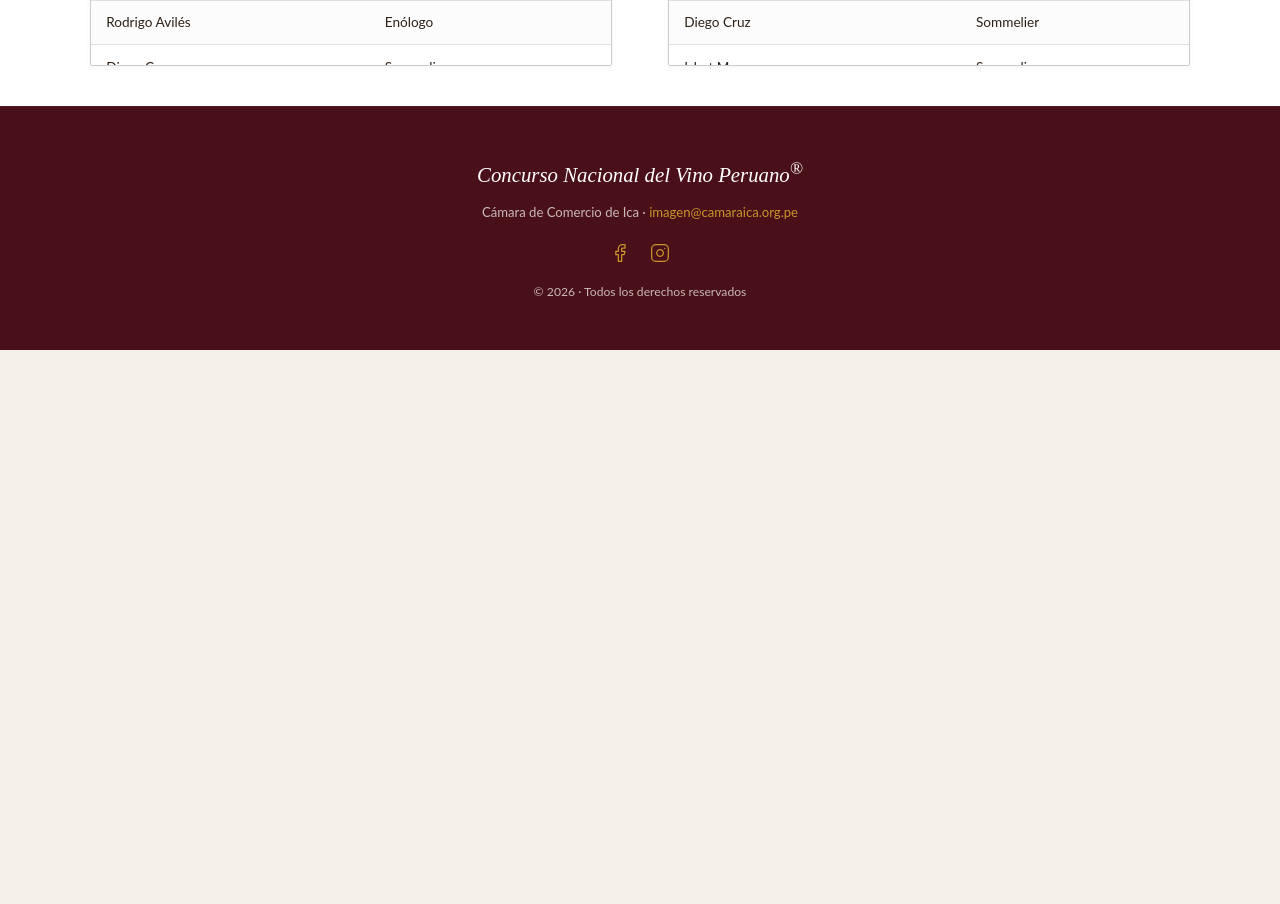
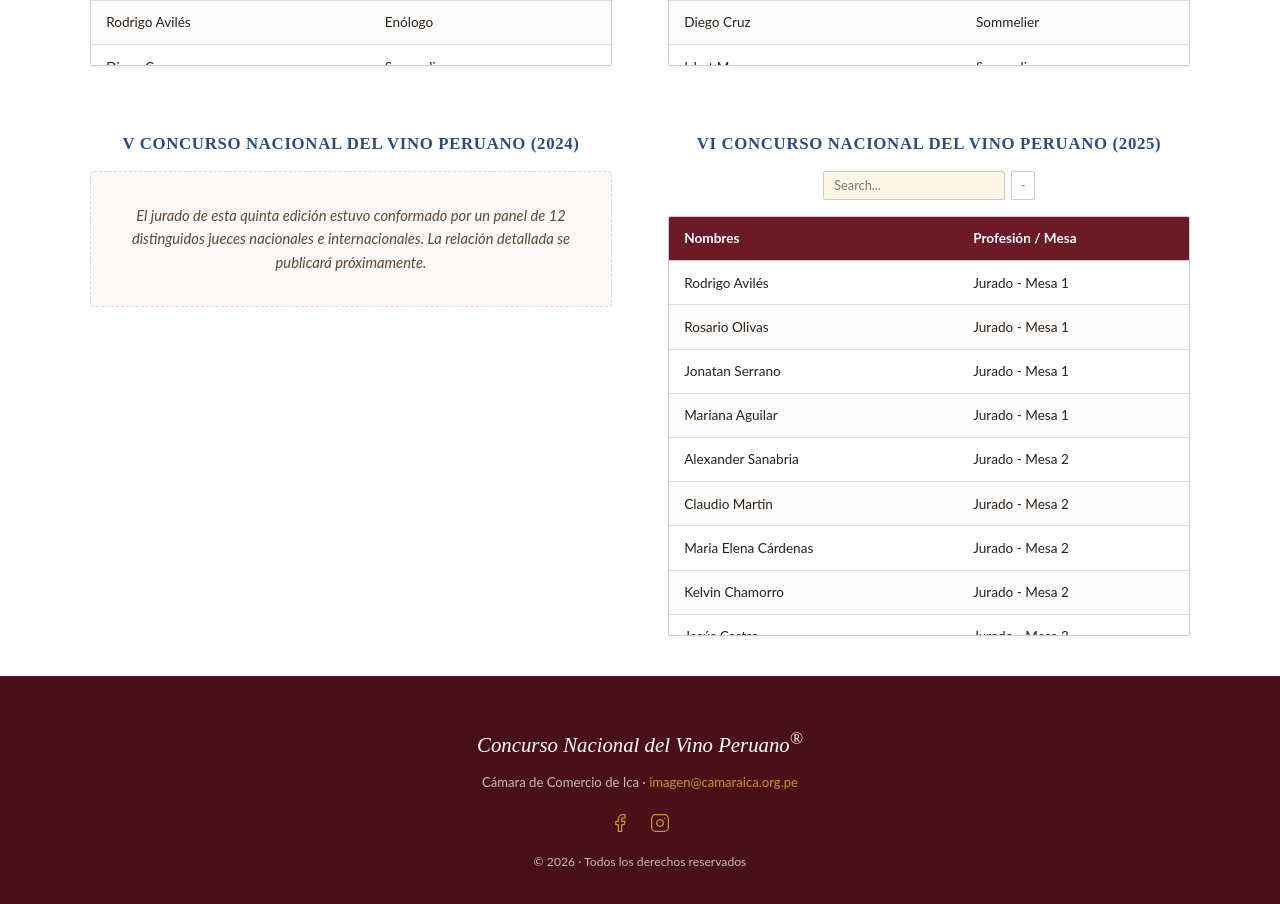
Before and after one commit to cci-ti/concursovino, a React (Vite) app: page /jueces in a window 1280 px wide. Shown: the part 1300-2204 px from the top of the page. Before the commit the page ends 1650 px from the top, so only its background shows below. Built offline with nearby package versions, Linux system fonts and the light colour scheme.

Commit message:
Cambios en el Historico Ediciones

```diff
--- a/src/pages/Historico.tsx
+++ b/src/pages/Historico.tsx
@@ -44,7 +44,9 @@
             <div className="edicion-stat"><b>+55</b><small>Premiados</small></div>
           </div>
           <div className="edicion-body">
-            <p>El Concurso Nacional del Vino Peruano reunió en el Hotel El Carmelo de Ica a destacados productores y especialistas del sector vitivinícola para una nueva edición dedicada a reconocer la calidad y excelencia de los vinos del país. El certamen fue organizado de manera conjunta por CITEagroindustrial, la Dirección Regional de Producción y la Cámara de Comercio de Ica, consolidando una alianza estratégica en favor del desarrollo de la industria vitivinícola peruana.</p>
+            <p>Del 9 al 11 de diciembre de 2020, el Concurso Nacional del Vino Peruano reunió en el Hotel El Carmelo de Ica a destacados productores y especialistas del sector vitivinícola para una nueva edición dedicada a reconocer la calidad y excelencia de los vinos del país.</p>
+            <p>El certamen fue organizado de manera conjunta por CITEagroindustrial, la Dirección Regional de Producción y la Cámara de Comercio de Ica, consolidando una alianza estratégica en favor del desarrollo de la industria vitivinícola peruana.</p>
+            <p>Durante esta edición se recibieron 104 muestras, representativas de las principales regiones productoras del Perú, las cuales fueron evaluadas bajo rigurosos estándares técnicos por un panel conformado por 12 catadores expertos. Gracias a este proceso de evaluación, más de 55 muestras fueron distinguidas con medallas de Oro, Plata y Bronce, reconociendo la calidad, innovación y esfuerzo de los productores nacionales y reafirmando el compromiso del concurso con la promoción de la cultura del vino peruano.</p>
             <div style={{ marginTop: '1.8rem' }}>
               <a
                 href="https://drive.google.com/file/d/17dJ-GdhQfTCcobqZHADSaCIS-d8voaWi/view?usp=sharing"
@@ -158,16 +160,18 @@
             <div className="edicion-num">V</div>
             <div className="edicion-meta">
               <strong>Edición 2024</strong>
-              Ica · Ciudad de Ica
+              16–19 de octubre · Ciudad de Ica
             </div>
           </div>
           <div className="edicion-stats">
-            <div className="edicion-stat"><b>165</b><small>Muestras</small></div>
+            <div className="edicion-stat"><b>246</b><small>Muestras</small></div>
             <div className="edicion-stat"><b>12</b><small>Catadores</small></div>
             <div className="edicion-stat"><b>+70</b><small>Premiados</small></div>
           </div>
           <div className="edicion-body">
-            <p>La quinta edición del Concurso Nacional del Vino Peruano se llevó a cabo en la histórica ciudad vitivinícola de Ica, consolidando los logros y la evaluación técnica de los productores nacionales y promoviendo la mejora constante de la industria local.</p>
+            <p>Del 16 al 19 de octubre de 2024, la Cámara de Comercio, Industria y Turismo de Ica organizó el V Concurso Nacional del Vino Peruano en la ciudad de Ica, consolidando este certamen como el principal espacio de evaluación y reconocimiento de la excelencia vitivinícola del país. El concurso tuvo como objetivo promover la calidad de los vinos peruanos, impulsar la competitividad de las bodegas nacionales y fortalecer el posicionamiento de la industria vitivinícola a nivel nacional e internacional.</p>
+            <p>En esta quinta edición participaron 246 muestras de vino provenientes de diversas regiones productoras del Perú, las cuales fueron evaluadas mediante catas a ciegas por un panel de 12 jueces nacionales e internacionales, quienes aplicaron rigurosos estándares técnicos para garantizar un proceso de calificación objetivo, transparente e imparcial.</p>
+            <p>El certamen permitió reconocer a las mejores bodegas del país por la calidad de sus productos, destacando la diversidad, innovación y desarrollo alcanzado por la vitivinicultura peruana. Asimismo, reafirmó el compromiso de la Cámara de Comercio de Ica con la promoción de la cultura del vino y el fortalecimiento del sector, consolidando al Concurso Nacional del Vino Peruano como el máximo referente nacional para la evaluación y reconocimiento de los vinos peruanos.</p>
             <div style={{ marginTop: '1.8rem' }}>
               <a
                 href="https://drive.google.com/file/d/1BcJ5DVrAkGwGt9uzLGuz9vHMJ8XkLULu/view?usp=sharing"
@@ -199,7 +203,55 @@
           <div className="edicion-body">
             <p>Del 24 al 27 de septiembre de 2025, el Concurso Nacional del Vino Peruano celebró su sexta edición en la ciudad de Tacna, marcando un nuevo hito en su proceso de descentralización y fortalecimiento de la industria vitivinícola nacional. Esta edición fue organizada por la Cámara de Comercio, Industria y Turismo de Ica, en alianza con el Gobierno Regional de Tacna, consolidando una articulación estratégica entre el sector público y privado para promover la calidad, competitividad y reconocimiento del vino peruano.</p>
             <p>El certamen reunió 174 muestras, representativas de las principales regiones vitivinícolas del país, las cuales fueron sometidas a una rigurosa evaluación técnica por un panel de 13 catadores expertos, nacionales e internacionales. Gracias a este proceso, más de 77 muestras fueron distinguidas con medallas de Oro, Plata y Bronce, reconociendo la excelencia de los vinos participantes y reafirmando al Concurso Nacional del Vino Peruano como el principal escenario de evaluación, promoción y valorización de la producción vitivinícola del Perú.</p>
-            <div style={{ marginTop: '1.8rem' }}>
+
+            <div className="mesas-jurados-container" style={{ marginTop: '2.5rem', borderTop: '1px solid var(--line)', paddingTop: '2rem' }}>
+              <h4 style={{ fontFamily: "'Playfair Display', serif", fontSize: '1.25rem', color: 'var(--burgundy)', marginBottom: '1.2rem' }}>
+                Distribución de Jurados por Mesas (VI Edición)
+              </h4>
+              <div style={{ display: 'grid', gridTemplateColumns: 'repeat(auto-fit, minmax(220px, 1fr))', gap: '1.5rem', marginTop: '1rem' }}>
+                {/* Mesa 1 */}
+                <div style={{ background: '#fcf8f8', padding: '1.2rem', borderRadius: '6px', border: '1px solid var(--line)' }}>
+                  <h5 style={{ fontFamily: "'Playfair Display', serif", fontSize: '1.05rem', color: 'var(--burgundy)', marginBottom: '0.8rem', borderBottom: '2px solid var(--gold)', paddingBottom: '0.3rem', display: 'inline-block' }}>
+                    Mesa 1
+                  </h5>
+                  <ul style={{ listStyle: 'none', padding: 0, margin: 0, fontSize: '0.95rem', color: 'var(--text)', lineHeight: '1.8' }}>
+                    <li>Rodrigo Avilés</li>
+                    <li>Rosario Olivas</li>
+                    <li>Jonatan Serrano</li>
+                    <li>Mariana Aguilar</li>
+                  </ul>
+                </div>
+
+                {/* Mesa 2 */}
+                <div style={{ background: '#fcf8f8', padding: '1.2rem', borderRadius: '6px', border: '1px solid var(--line)' }}>
+                  <h5 style={{ fontFamily: "'Playfair Display', serif", fontSize: '1.05rem', color: 'var(--burgundy)', marginBottom: '0.8rem', borderBottom: '2px solid var(--gold)', paddingBottom: '0.3rem', display: 'inline-block' }}>
+                    Mesa 2
+                  </h5>
+                  <ul style={{ listStyle: 'none', padding: 0, margin: 0, fontSize: '0.95rem', color: 'var(--text)', lineHeight: '1.8' }}>
+                    <li>Alexander Sanabria</li>
+                    <li>Claudio Martin</li>
+                    <li>Maria Elena Cárdenas</li>
+                    <li>Kelvin Chamorro</li>
+                  </ul>
+                </div>
+
+                {/* Mesa 3 */}
+                <div style={{ background: '#fcf8f8', padding: '1.2rem', borderRadius: '6px', border: '1px solid var(--line)' }}>
+                  <h5 style={{ fontFamily: "'Playfair Display', serif", fontSize: '1.05rem', color: 'var(--burgundy)', marginBottom: '0.8rem', borderBottom: '2px solid var(--gold)', paddingBottom: '0.3rem', display: 'inline-block' }}>
+                    Mesa 3
+                  </h5>
+                  <ul style={{ listStyle: 'none', padding: 0, margin: 0, fontSize: '0.95rem', color: 'var(--text)', lineHeight: '1.8' }}>
+                    <li>Jesús Castro</li>
+                    <li>Danny Villanueva</li>
+                    <li>Maria Alejandra Ramos</li>
+                    <li>Nuria Fernández</li>
+                    <li>Luis Hernández</li>
+                  </ul>
+                </div>
+              </div>
+            </div>
+
+            <div style={{ marginTop: '2rem' }}>
               <a
                 href="https://drive.google.com/file/d/1EM5Oq2cA_U0HulYFTrAPTWQ_0qALXyUW/view?usp=sharing"
                 target="_blank"
--- a/src/pages/Jueces.tsx
+++ b/src/pages/Jueces.tsx
@@ -76,12 +76,29 @@
   { nombre: 'Martin Torre de la Gala', cargo: 'Vitivinicultor' }
 ];
 
+const juecesConcurso6: Juez[] = [
+  { nombre: 'Rodrigo Avilés', cargo: 'Jurado - Mesa 1' },
+  { nombre: 'Rosario Olivas', cargo: 'Jurado - Mesa 1' },
+  { nombre: 'Jonatan Serrano', cargo: 'Jurado - Mesa 1' },
+  { nombre: 'Mariana Aguilar', cargo: 'Jurado - Mesa 1' },
+  { nombre: 'Alexander Sanabria', cargo: 'Jurado - Mesa 2' },
+  { nombre: 'Claudio Martin', cargo: 'Jurado - Mesa 2' },
+  { nombre: 'Maria Elena Cárdenas', cargo: 'Jurado - Mesa 2' },
+  { nombre: 'Kelvin Chamorro', cargo: 'Jurado - Mesa 2' },
+  { nombre: 'Jesús Castro', cargo: 'Jurado - Mesa 3' },
+  { nombre: 'Danny Villanueva', cargo: 'Jurado - Mesa 3' },
+  { nombre: 'Maria Alejandra Ramos', cargo: 'Jurado - Mesa 3' },
+  { nombre: 'Nuria Fernández', cargo: 'Jurado - Mesa 3' },
+  { nombre: 'Luis Hernández', cargo: 'Jurado - Mesa 3' }
+];
+
 export const Jueces: React.FC = () => {
   // Independent search states
   const [searchQuery1, setSearchQuery1] = useState('');
   const [searchQuery2, setSearchQuery2] = useState('');
   const [searchQuery3, setSearchQuery3] = useState('');
   const [searchQuery4, setSearchQuery4] = useState('');
+  const [searchQuery6, setSearchQuery6] = useState('');
 
   // Filtering
   const filtered1 = juecesConcurso1.filter(
@@ -106,6 +123,12 @@
     (j) =>
       j.nombre.toLowerCase().includes(searchQuery4.toLowerCase()) ||
       j.cargo.toLowerCase().includes(searchQuery4.toLowerCase())
+  );
+
+  const filtered6 = juecesConcurso6.filter(
+    (j) =>
+      j.nombre.toLowerCase().includes(searchQuery6.toLowerCase()) ||
+      j.cargo.toLowerCase().includes(searchQuery6.toLowerCase())
   );
 
   return (
@@ -277,6 +300,53 @@
               </div>
             </div>
 
+            {/* V CONCURSO */}
+            <div className="jueces-table-section">
+              <h4 className="jueces-table-title">V Concurso Nacional del Vino Peruano (2024)</h4>
+              <p style={{ fontSize: '0.92rem', color: 'var(--text-soft)', fontStyle: 'italic', padding: '2rem 1.5rem', textAlign: 'center', lineHeight: '1.6', background: '#fcf8f8', borderRadius: '4px', border: '1px dashed var(--line)' }}>
+                El jurado de esta quinta edición estuvo conformado por un panel de 12 distinguidos jueces nacionales e internacionales. La relación detallada se publicará próximamente.
+              </p>
+            </div>
+
+            {/* VI CONCURSO */}
+            <div className="jueces-table-section">
+              <h4 className="jueces-table-title">VI Concurso Nacional del Vino Peruano (2025)</h4>
+              <div className="table-search-row">
+                <input
+                  type="text"
+                  placeholder="Search..."
+                  className="table-search-input"
+                  value={searchQuery6}
+                  onChange={(e) => setSearchQuery6(e.target.value)}
+                />
+                <button className="table-search-btn" onClick={() => setSearchQuery6('')}>-</button>
+              </div>
+              <div className="jueces-table-wrap">
+                <table className="jueces-table">
+                  <thead>
+                    <tr>
+                      <th>Nombres</th>
+                      <th>Profesión / Mesa</th>
+                    </tr>
+                  </thead>
+                  <tbody>
+                    {filtered6.length > 0 ? (
+                      filtered6.map((j, idx) => (
+                        <tr key={idx}>
+                          <td>{j.nombre}</td>
+                          <td>{j.cargo || ''}</td>
+                        </tr>
+                      ))
+                    ) : (
+                      <tr>
+                        <td colSpan={2} className="jueces-no-results">No se encontraron jueces.</td>
+                      </tr>
+                    )}
+                  </tbody>
+                </table>
+              </div>
+            </div>
+
           </div>
         </div>
       </div>
```
